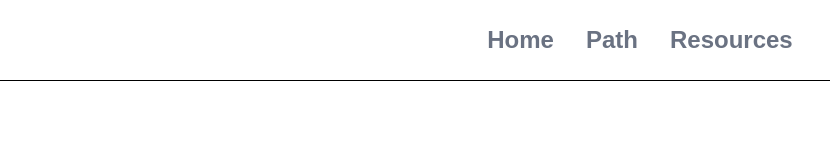
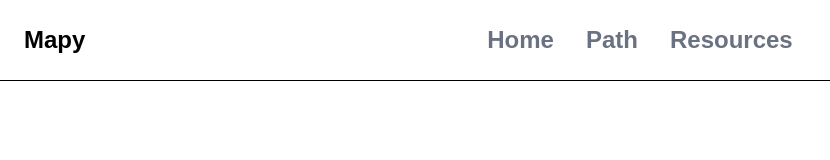
Before and after one commit to HarshitMalik22/Brain, a Next.js app: page / in a window 1280 px wide. Shown: the top 160 px of the page, without its empty margins (0-830 px from the left). Built offline with nearby package versions, Linux system fonts and the light colour scheme.

Commit message:
basic navbar

```diff
--- a/app/components/Header.tsx
+++ b/app/components/Header.tsx
@@ -1,12 +1,14 @@
 export default function Header(){
     return (
-        <div className="border-b border-black py-6">
-
-            <nav className="flex justify-center gap-8">
+        <div className="border-b border-black py-6 relative">
+            <div className="flex items-center px-6">
+                <span className="font-bold text-2xl text-black">Mapy</span>
+                <nav className="flex justify-center items-center gap-8 absolute left-1/2 transform -translate-x-1/2">
                     <a href="#" className="font-bold text-2xl cursor-pointer hover:underline text-gray-500 hover:text-black">Home</a>
                     <a href="#" className="font-bold text-2xl cursor-pointer hover:underline text-gray-500 hover:text-black">Path</a>
                     <a href="#" className="font-bold text-2xl cursor-pointer hover:underline text-gray-500 hover:text-black">Resources</a>
-            </nav>
+                </nav>
+            </div>
         </div>
     )
 }
```
